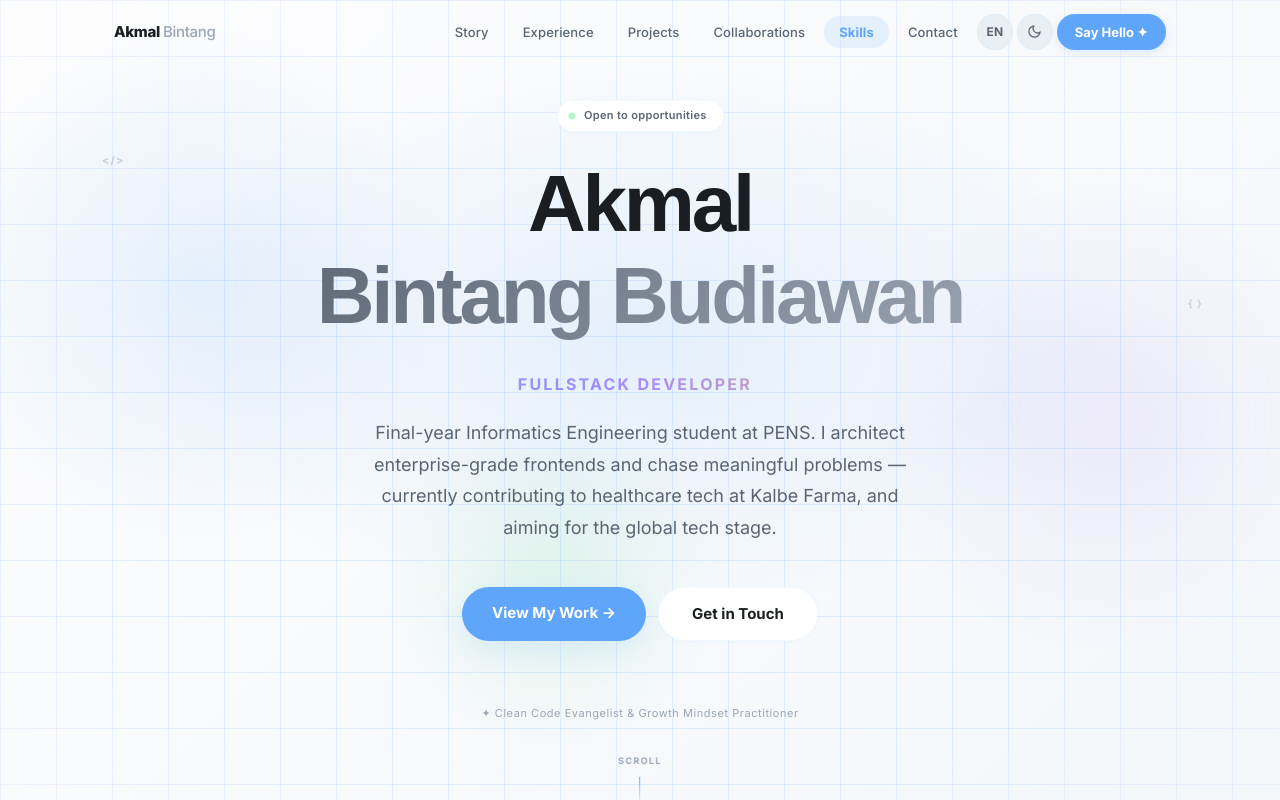
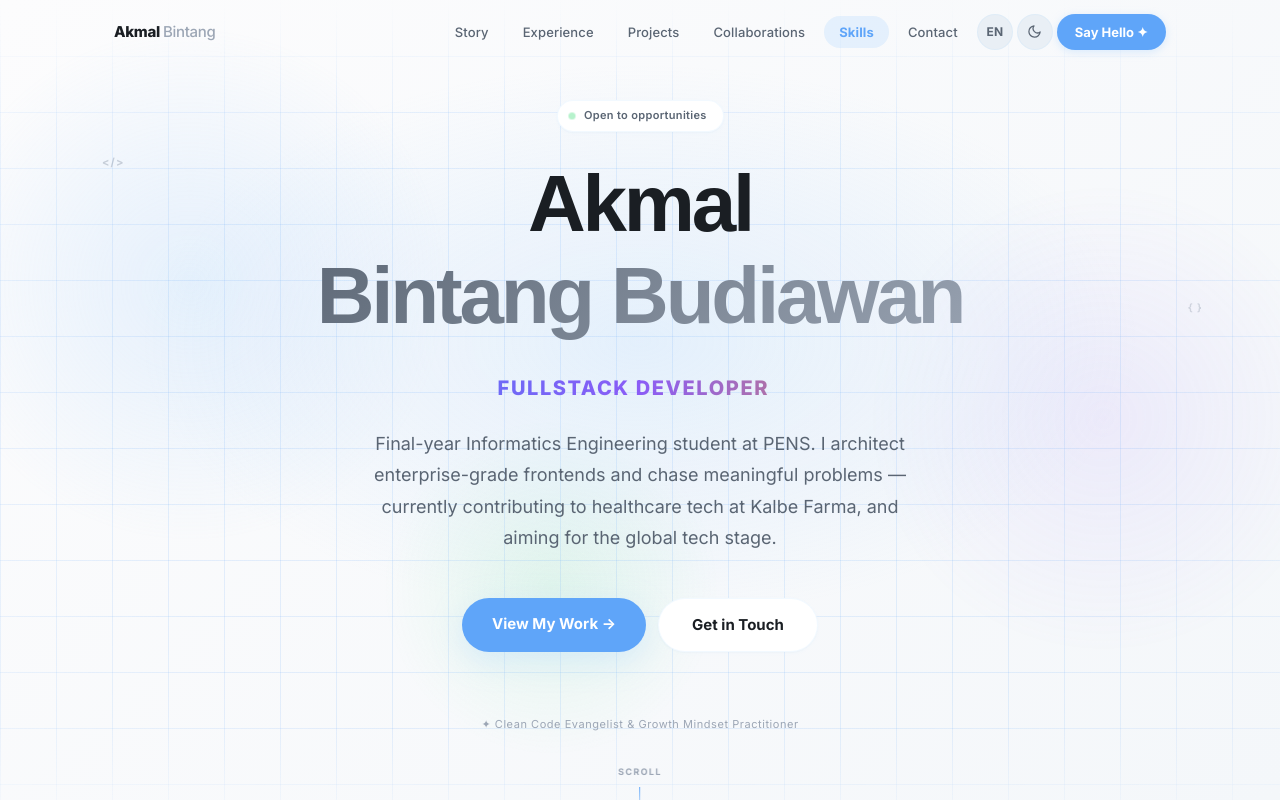
Before and after one commit to Twook21/my-portofolio-v2, a Next.js app: page / in a window 1280 px wide. Shown: the top 800 px of the page. Built offline with nearby package versions, Linux system fonts and the light colour scheme; a web font is replaced by a local one.

Commit message:
:sparkles: feat: new improvement

```diff
--- a/src/app/globals.css
+++ b/src/app/globals.css
@@ -206,11 +206,11 @@ a { color: inherit; text-decoration: none; }
 .shimmer-text {
   background: linear-gradient(
     90deg,
-    var(--accent) 0%,
-    var(--purple) 25%,
-    var(--orange) 50%,
-    var(--green) 75%,
-    var(--accent) 100%
+    #3b82f6 0%,
+    #8b5cf6 25%,
+    #f59e0b 50%,
+    #10b981 75%,
+    #3b82f6 100%
   );
   background-size: 200% auto;
   -webkit-background-clip: text;
@@ -239,8 +239,15 @@ a { color: inherit; text-decoration: none; }
     linear-gradient(rgba(95, 165, 249, 0.15) 1px, transparent 1px),
     linear-gradient(90deg, rgba(95, 165, 249, 0.15) 1px, transparent 1px);
   background-size: 56px 56px;
-  mask-image: radial-gradient(ellipse 100% 100% at 50% 50%, black 40%, transparent 100%);
-  -webkit-mask-image: radial-gradient(ellipse 100% 100% at 50% 50%, black 40%, transparent 100%);
+  /* Combined mask: radial for center focus + linear for top/bottom fade */
+  mask-image:
+    radial-gradient(ellipse 100% 100% at 50% 50%, black 40%, transparent 100%),
+    linear-gradient(to bottom, transparent, black 15%, black 85%, transparent);
+  -webkit-mask-image:
+    radial-gradient(ellipse 100% 100% at 50% 50%, black 40%, transparent 100%),
+    linear-gradient(to bottom, transparent, black 15%, black 85%, transparent);
+  mask-composite: intersect;
+  -webkit-mask-composite: source-in; /* For older webkit */
   z-index: 0;
 }
 
--- a/src/components/Contact.tsx
+++ b/src/components/Contact.tsx
@@ -232,10 +232,10 @@ export default function Contact() {
         }}
       >
         <p style={{ fontSize: "13px", color: "var(--text-tertiary)", fontWeight: 500 }}>
-          © 2026 Akmal Bintang Budiawan — Built with Next.js & ♥
+          © 2026 Akmal Bintang Budiawan
         </p>
         <p style={{ fontSize: "13px", color: "var(--text-tertiary)", fontWeight: 500 }}>
-          {t.personal.location} · Singapore 2031
+          {t.personal.location}
         </p>
       </div>
 
--- a/src/components/Hero.tsx
+++ b/src/components/Hero.tsx
@@ -204,14 +204,18 @@ export default function Hero() {
         {/* Shimmer role badge */}
         <p
           style={{
-            fontSize: "clamp(12px, 2.5vw, 16px)",
-            fontWeight: 700,
-            letterSpacing: "0.14em",
+            fontSize: "clamp(14px, 3vw, 20px)",
+            fontWeight: 800,
+            letterSpacing: "0.08em",
             textTransform: "uppercase",
-            marginBottom: "20px",
+            marginBottom: "24px",
             opacity: visible ? 1 : 0,
-            animation: visible ? "fadeIn 0.6s ease 0.45s both" : "none",
-            minHeight: "24px",
+            animation: visible ? "fadeInUp 0.8s cubic-bezier(0.22, 1, 0.36, 1) 0.4s both" : "none",
+            minHeight: "30px",
+            display: "flex",
+            alignItems: "center",
+            justifyContent: "center",
+            gap: "2px",
           }}
           className="shimmer-text"
         >
--- a/src/lib/data.ts
+++ b/src/lib/data.ts
@@ -4,7 +4,7 @@ export const personal = {
   subtitle: "Building clean, purposeful software — from Jakarta to the world.",
   description:
     "Final-year Informatics Engineering student at PENS. I architect enterprise-grade frontends and chase meaningful problems — currently contributing to healthcare tech at Kalbe Farma, and aiming for the global tech stage.",
-  location: "Jakarta / Tangerang, Indonesia",
+  location: "Jakarta, Indonesia",
   email: "akmal@example.com",
   github: "https://github.com/akmal-bintang",
   linkedin: "https://linkedin.com/in/akmal-bintang",
--- a/src/lib/dictionary.ts
+++ b/src/lib/dictionary.ts
@@ -6,7 +6,7 @@ export const dictionary = {
       subtitle: "Building clean, purposeful software — from Jakarta to the world.",
       description:
         "Final-year Informatics Engineering student at PENS. I architect enterprise-grade frontends and chase meaningful problems — currently contributing to healthcare tech at Kalbe Farma, and aiming for the global tech stage.",
-      location: "Jakarta / Tangerang, Indonesia",
+      location: "Jakarta, Indonesia",
       email: "akmal@example.com",
       github: "https://github.com/akmal-bintang",
       linkedin: "https://linkedin.com/in/akmal-bintang",
@@ -360,7 +360,7 @@ export const dictionary = {
       subtitle: "Membangun perangkat lunak yang bersih dan bermakna — dari Jakarta untuk dunia.",
       description:
         "Mahasiswa tingkat akhir Teknik Informatika di PENS. Saya merancang frontend tingkat perusahaan dan memecahkan masalah yang berarti — saat ini berkontribusi di bidang teknologi kesehatan di Kalbe Farma, dan menargetkan panggung teknologi global.",
-      location: "Jakarta / Tangerang, Indonesia",
+      location: "Jakarta, Indonesia",
       email: "akmal@example.com",
       github: "https://github.com/akmal-bintang",
       linkedin: "https://linkedin.com/in/akmal-bintang",
```
